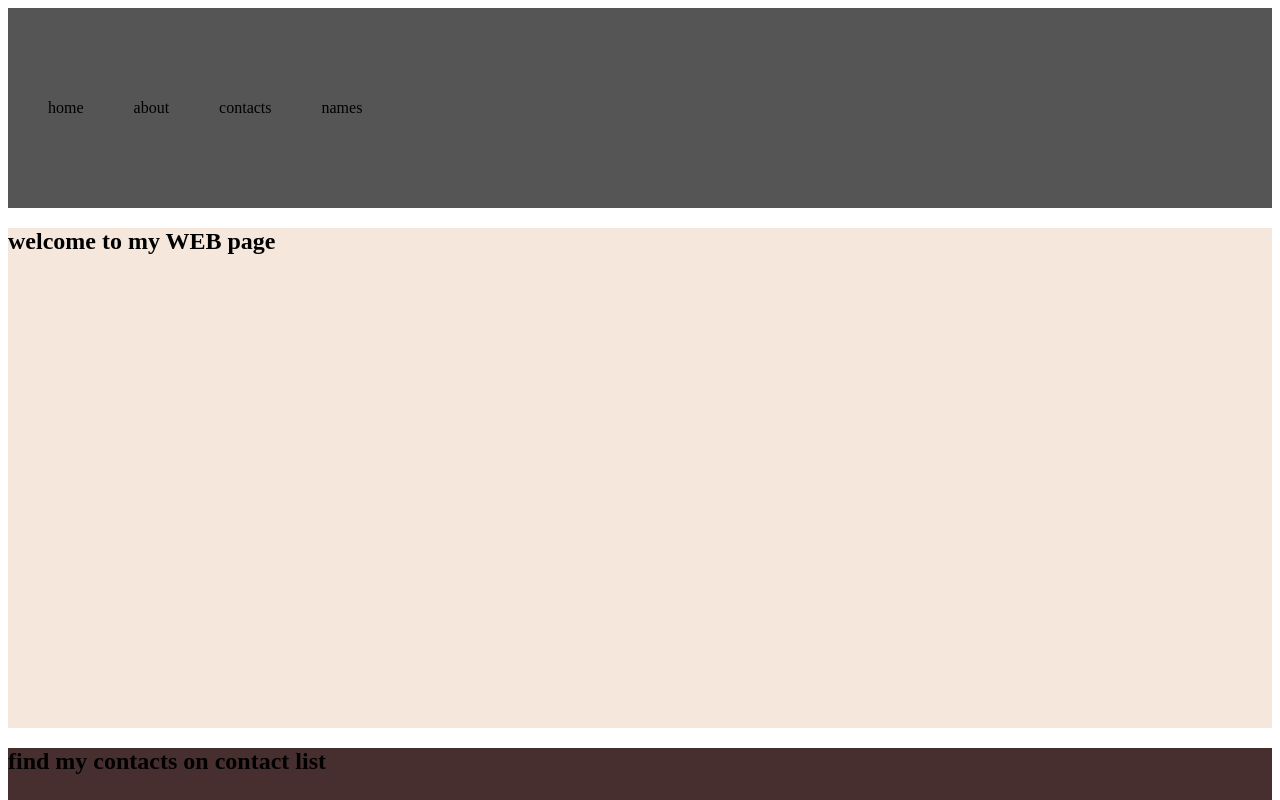
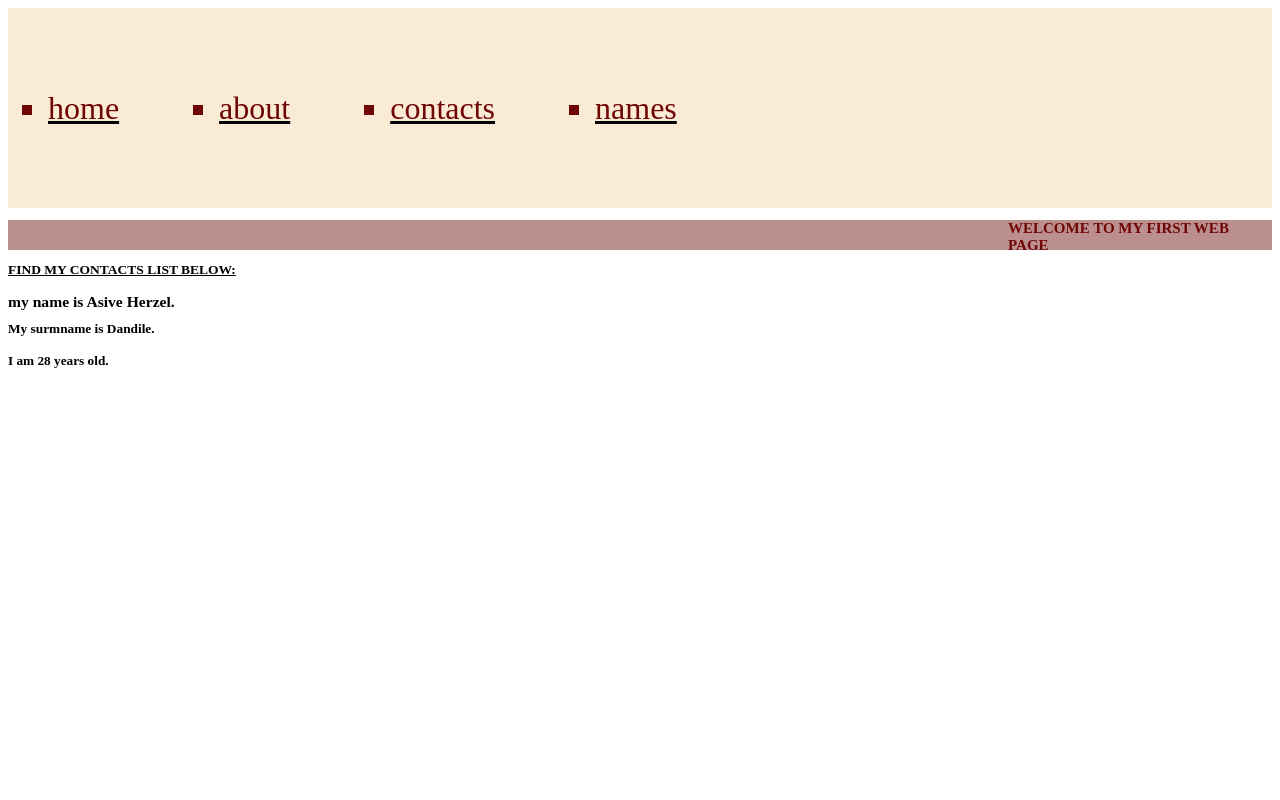
Before and after one commit to Herzel07/html, a plain HTML site: page index.html in a window 1280 px wide. Shown: the top 800 px of the page. Drawn offline with Linux system fonts and the light colour scheme.

Commit message:
my first web page

```diff
--- a/index.html
+++ b/index.html
@@ -20,15 +20,22 @@
 
     </nav>
     <section class="about">
-        <h1>welcome to my WEB page</h1>
+        <h1>WELCOME TO MY FIRST WEB PAGE</h1>
     </section>
     <!-- contact -->
     <section class="contacts">
-        <h2>find my contacts on contact list</h2>
+        <h2>Find my contacts list below:</h2>
     </section>
     <section class="names">
-        <h3</h3>
+        <h3>my name is Asive Herzel.</h3>
     </section>
+    <section class="surname">
+        <h4>My surmname is Dandile.</h4>
+        </section>
+    <section class="Age">
+        <h5>I am 28 years old.</h5>
+    </section>
+        </section>
 </body>
 
 </html>
--- a/styles.css
+++ b/styles.css
@@ -1,28 +1,49 @@
 nav{
-    background-color: #555;
+    background-color:antiquewhite;
+    display: flex;
+    justify-content: space-between;
     height: 200px;
-    display: flex;
+    text-decoration: underline;
+    font-size: xx-large;
     align-items: center;
-
-
-
-
-
 
 }
 ul{
     display: flex;
+    justify-content: center;
     justify-content: space-between;
-    gap: 50px;
+    gap: 100px;
+    color: rgb(112, 5, 5);
 }
+
 li{
-    list-style: none;
+    list-style: square;
 }
 .about{
-    height: 500px;
-    background-color:rgb(245, 231, 220);
+    height: 30px;
+    background-color: rosybrown;
+    padding-left: 1000px;
+    color: rgb(112, 5, 5);
+    font-size: x-small;
 }
 .contacts{
-    height: 300px;
-    background-color: rgb(71, 47, 47);
+    background-color: white;
+    font-size: xx-small;
+    text-transform: uppercase;
+    text-decoration: underline;
 }
+.names{
+    background-color: white;
+    height: 10px;
+    font-size: smaller;
+}
+.surname{
+    background-color: white;
+    height: 10px;
+    font-size: smaller;
+}
+.age{
+    background-color: white;
+    height: 10px;
+    font-size: smaller;
+}
```
